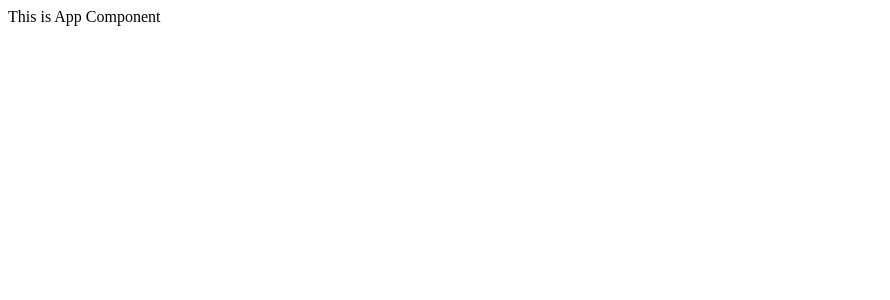
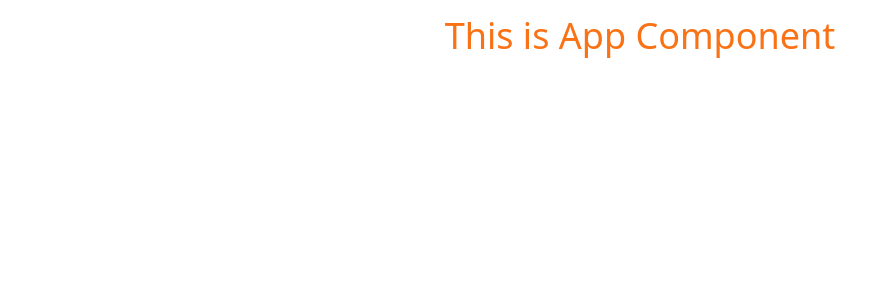
Before and after one commit to KINGSLEYEHAPA/Kingsley-Ehapa-Portfolio, a React (Create React App) app: page / in a window 1280 px wide. Shown: the top 300 px of the page, without its empty margins (0-890 px from the left). Built offline with nearby package versions, Linux system fonts and the light colour scheme.

Commit message:
Starting my portfolio website

```diff
--- a/src/App.js
+++ b/src/App.js
@@ -1,5 +1,9 @@
 function App() {
-  return <div className="App">This is App Component</div>;
+  return (
+    <div className="text-orange-500 font-bont text-center text-4xl p-4 ">
+      This is App Component
+    </div>
+  );
 }
 
 export default App;
--- a/src/index.js
+++ b/src/index.js
@@ -1,5 +1,6 @@
 import React from "react";
 import ReactDOM from "react-dom";
+import "./index.css";
 
 import App from "./App";
 
```
